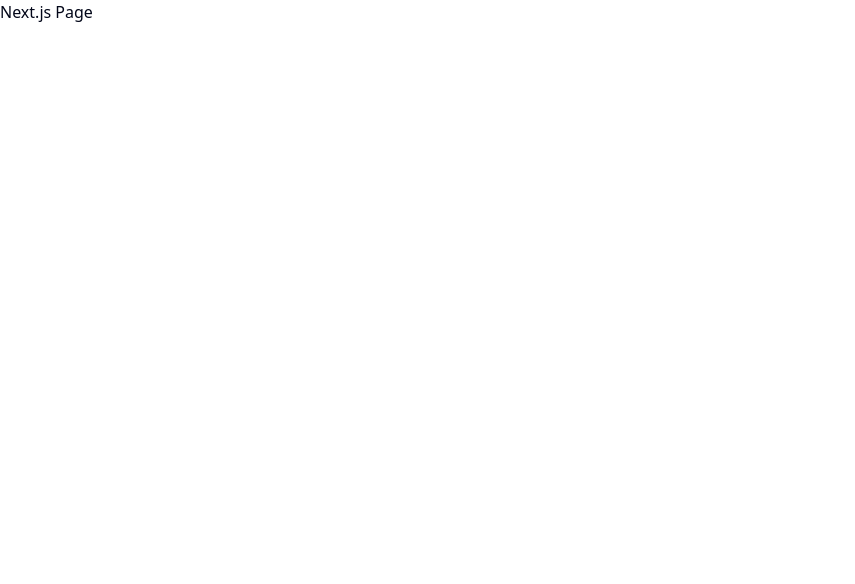
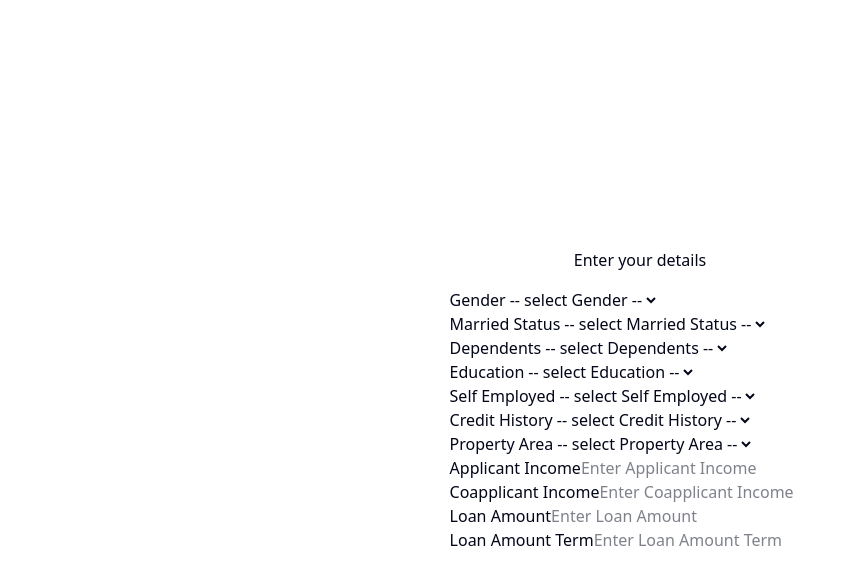
Before and after one commit to Sahilpatil135/Home-Loan-Eligibility-Prediction, a Next.js app in the folder client/: page /predict in a window 1280 px wide. Shown: the top 584 px of the page, without its empty margins (0-855 px from the left). Built offline with nearby package versions, Linux system fonts and the light colour scheme.

Commit message:
Predict page data updated

```diff
--- a/client/src/app/predict/page.js
+++ /dev/null
@@ -1,3 +0,0 @@
-export default function predict() {
-  return <div>Next.js Page</div>;
-}
--- /dev/null
+++ b/client/src/app/predict/page.jsx
@@ -0,0 +1,97 @@
+import React from 'react'
+
+const page = () => {
+    return (
+        <div className="h-screen flex flex-col items-center justify-center">
+            <h1 className="mb-4">Enter your details</h1>
+            <form>
+                <div className="pred-gender">
+                    <label htmlFor="">Gender</label>
+                    <select name="gender" id="gender" className="form-select" aria-label="Default select example">
+                        <option defaultValue>-- select Gender --</option>
+                        <option value="Male">Male</option>
+                        <option value="Female">Female</option>
+                    </select>
+                </div>
+
+                <div className="pred-married">
+                    <label htmlFor="">Married Status</label>
+                    <select name="married" id="married">
+                        <option defaultValue>-- select Married Status --</option>
+                        <option value="Yes">Yes</option>
+                        <option value="No">No</option>
+                    </select>
+                </div>
+
+                <div className="pred-dependents">
+                    <label htmlFor="">Dependents</label>
+                    <select name="dependents" id="dependents">
+                    <option defaultValue>-- select Dependents --</option>
+                        <option value="0">0</option>
+                        <option value="1">1</option>
+                        <option value="3+">3+</option>
+                    </select>
+                </div>
+
+                <div className="pred-education">
+                    <label htmlFor="">Education</label>
+                    <select name="eduction" id="eduction">
+                    <option defaultValue>-- select Education --</option>
+                        <option value="Graduate">Graduate</option>
+                        <option value="Not Graduate">Not Graduate</option>
+                    </select>
+                </div>
+
+                <div className="pred-self-employed">
+                    <label htmlFor="">Self Employed</label>
+                    <select name="employed" id="employed">
+                    <option defaultValue>-- select Self Employed --</option>
+                        <option value="Yes">Yes</option>
+                        <option value="No">No</option>
+                    </select>
+                </div>
+
+                <div className="pred-credit-history">
+                    <label htmlFor="">Credit History</label>
+                    <select name="credit" id="credit">
+                    <option defaultValue>-- select Credit History --</option>
+                        <option value="1.0">1.0</option>
+                        <option value="0.0">0.0</option>
+                    </select>
+                </div>
+
+                <div className="pred-area">
+                    <label htmlFor="">Property Area</label>
+                    <select name="area" id="area">
+                    <option defaultValue>-- select Property Area --</option>
+                        <option value="Rural">Rural</option>
+                        <option value="Semiurban">Semiurban</option>
+                        <option value="Urban">Urban</option>
+                    </select>
+                </div>
+
+                <div className="pred-appicant-income">
+                    <label htmlFor="ApplicantIncome">Applicant Income</label>
+                    <input type="text" name="ApplicantIncome" id="ApplicantIncome" placeholder="Enter Applicant Income" />
+                </div>
+
+                <div className="pred-coapp-income">
+                    <label htmlFor="">Coapplicant Income</label>
+                    <input type="text" name="CoapplicantIncome" id="CoapplicantIncome" placeholder="Enter Coapplicant Income" />
+                </div>
+
+                <div className="pred-loan-amount">
+                    <label htmlFor="">Loan Amount</label>
+                    <input type="text" name="LoanAmount" id="LoanAmount" placeholder="Enter Loan Amount" />
+                </div>
+
+                <div className="pred-loan-amount-term">
+                    <label htmlFor="">Loan Amount Term</label>
+                    <input type="text" name="Loan_Amount_Term" id="Loan_Amount_Term" placeholder="Enter Loan Amount Term" />
+                </div>
+            </form>
+        </div>
+    )
+}
+
+export default page
```
Also changed, not shown: 1 other file (tests, documents, lock files or other folders).
